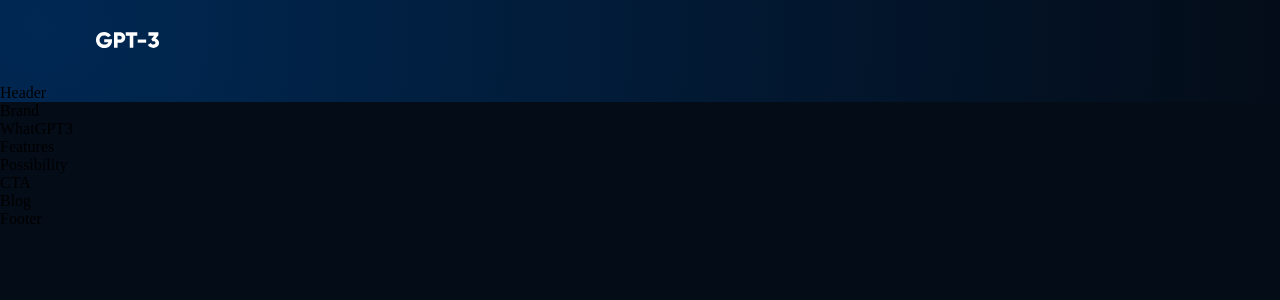
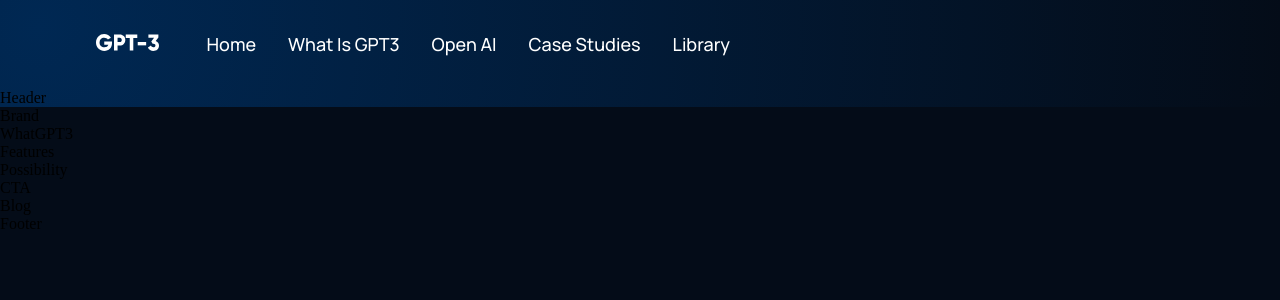
Before and after one commit to edmelech/gpt3-website, a React (Create React App) app: page / in a window 1280 px wide. Shown: the top 300 px of the page. Built offline with nearby package versions, Linux system fonts and the light colour scheme.

Commit message:
add styling to navbar

```diff
--- a/src/components/navbar/Navbar.jsx
+++ b/src/components/navbar/Navbar.jsx
@@ -10,6 +10,13 @@
         <div className='gpt3__navbar-links_logo'>
           <img src={logo} alt='logo' />
         </div>
+        <div className='gpt3_navbar-links_container'>
+          <p><a href='#home'>Home</a></p>
+          <p><a href='#wgpt3'>What is GPT3</a></p>
+          <p><a href='#posssibilty'>Open AI</a></p>
+          <p><a href='#features'>Case Studies</a></p>
+          <p><a href='#blog'>Library</a></p>
+        </div>
       </div>
     </div>
   )
--- a/src/components/navbar/navbar.css
+++ b/src/components/navbar/navbar.css
@@ -21,3 +21,28 @@
   width: 62.56px;
   height: 16.02px;
 }
+
+.gpt3_navbar-links_container {
+  display: flex;
+  flex-direction: row;
+}
+
+.gpt3_navbar-sign {
+  display: flex;
+  justify-content: flex-end;
+  align-items: center;
+}
+
+.gpt3_navbar-links_container p,
+.gpt3_navbar-sign p,
+.gpt3_navar-menu_container p {
+  color: #fff;
+  font-family: var(--font-family);
+  font-weight: 500;
+  font-size: 18px;
+  line-height: 25px;
+  text-transform: capitalize;
+
+  margin: 0 1rem;
+  cursor: pointer
+}
```
